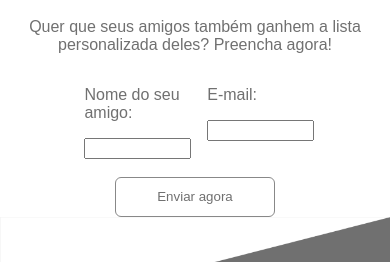
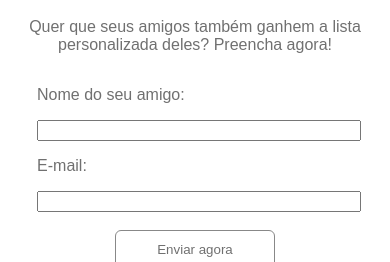
Before and after one commit to LhaisCosta99/Landing-Page-Linx, a React (Vite) app in the folder TODO9/: page / in a window 390 px wide. Shown: the part 1593-1855 px from the top of the page. Built offline with nearby package versions, Linux system fonts and the light colour scheme; no server answers.

Commit message:
aplicada responsividade ai formulario de indicação

```diff
--- a/TODO9/src/components/FormIndica/FormIndica.css
+++ b/TODO9/src/components/FormIndica/FormIndica.css
@@ -23,3 +23,13 @@
 .form-indica > div > div > input {
     width: 100%;
 }
+
+@media (max-width: 720px){
+    .form-indica > div {
+        width: 90%;
+        flex-direction: column  ;
+    }
+    .form-indica > div > div {
+        width: 100%;
+    }
+}
```
